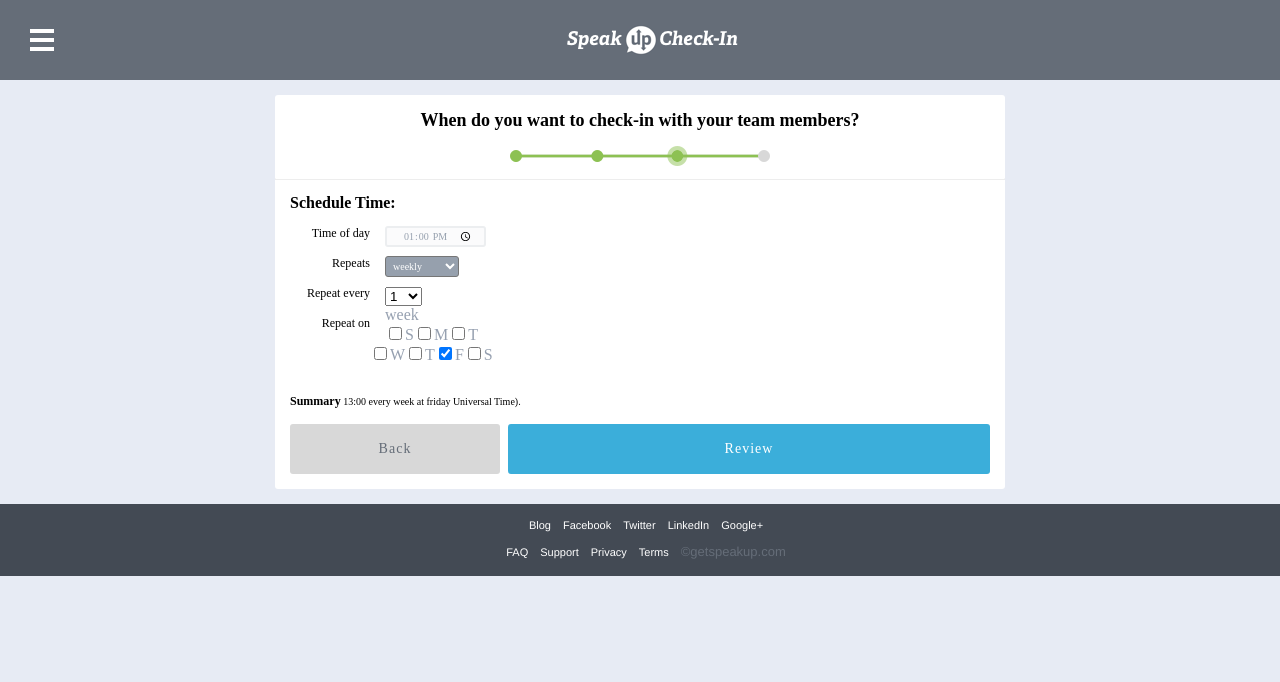
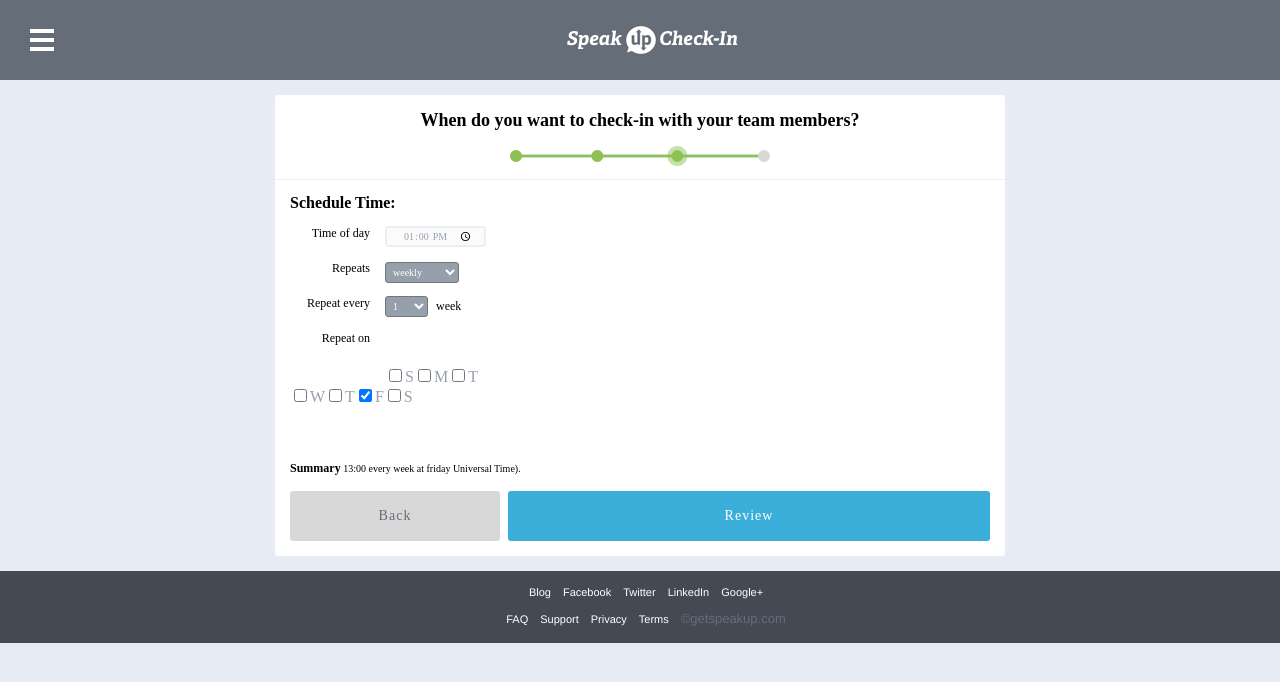
Before and after one commit to CarlPetterS/slackbot, a React (Create React App) app: page /onboard in a window 1280 px wide. Shown: the top 682 px of the page. Built offline with nearby package versions, Linux system fonts and the light colour scheme; what react-tap-event-plugin would draw is missing.

Commit message:
More schedule time fixing

```diff
--- a/src/App.js
+++ b/src/App.js
@@ -8,6 +8,9 @@ import { Container } from './containers/container'
 import { Onboard } from './components/onboard'
 
 import './styles/style.css'
+import './styles/landing-page.css'
+import './styles/onboarding-page.css'
+
 
 class App extends Component {
   render() {
--- a/src/components/landing.js
+++ b/src/components/landing.js
@@ -1,7 +1,5 @@
 import React from 'react'
 import { Link } from 'react-router-dom'
-
-import '../styles/landing-page.css'
 
 export const Landing = () => (
     <main>
--- a/src/components/onboard.js
+++ b/src/components/onboard.js
@@ -7,7 +7,6 @@ import { SelectUsers } from './select-users'
 import { ScheduleTime } from './schedule-time'
 import { Review } from './review'
 
-import '../styles/onboarding-page.css'
 
 const OnboardDummy = ({ currentCard }) => {
 
--- a/src/components/schedule-time.js
+++ b/src/components/schedule-time.js
@@ -39,20 +39,25 @@ export const ScheduleTimeDummy = ({
             <option value="monthly">monthly</option>
             <option value="yearly">yearly</option>
         </select>
-        <select className="schedule__repeatevery" value={schedule.repeat_every} onChange={(event) => selectRepeatEvery(event.target.value)}>
-            {Array.apply(null, Array(30)).map((_,i) =>
-                <option key={i} value={i+1}>{i+1}</option>
+        <select className="schedule__repeatevery"
+        value={schedule.repeat_every} onChange={(event) => selectRepeatEvery(event.target.value)}>
+            {Array(30).fill(null).map((_,i) =>
+                <option key={i} value={(i+1)}>{i+1}</option>
             )}
         </select>
         <p className="schedule__repeatevery--date">{schedule.repeats.substring(0, schedule.repeats.length - 2) + (schedule.repeat_every > 1 ? "s" : "")}</p>
+        <div className="schedule__weekdays">
         <input type="checkbox" checked={schedule.repeat_on.sun} value={schedule.repeat_on.sun} onChange={() => toggleDayRepeat('sun')}/>S
         <input type="checkbox" checked={schedule.repeat_on.mon} value={schedule.repeat_on.mon} onChange={() => toggleDayRepeat('mon')}/>M
         <input type="checkbox" checked={schedule.repeat_on.tue} value={schedule.repeat_on.tue} onChange={() => toggleDayRepeat('tue')}/>T
         </div>
+        </div>
+        <div className="schedule__weekdays">
         <input type="checkbox" checked={schedule.repeat_on.wed} value={schedule.repeat_on.wed} onChange={() => toggleDayRepeat('wed')}/>W
         <input type="checkbox" checked={schedule.repeat_on.thu} value={schedule.repeat_on.thu} onChange={() => toggleDayRepeat('thu')}/>T
         <input type="checkbox" checked={schedule.repeat_on.fri} value={schedule.repeat_on.fri} onChange={() => toggleDayRepeat('fri')}/>F
         <input type="checkbox" checked={schedule.repeat_on.sat} value={schedule.repeat_on.sat} onChange={() => toggleDayRepeat('sat')}/>S
+        </div>
         <h4 className="schedule__summary"><strong>Summary</strong>  {' ' + schedule.time + ' '}
             every {schedule.repeats.substring(0,schedule.repeats.length-2)} at
             {' ' + weekday.filter(day => schedule.repeat_on[day.substring(0,3)]).join(', ')}
--- a/src/styles/onboarding-page.css
+++ b/src/styles/onboarding-page.css
@@ -165,6 +165,10 @@ li {
   border-top: 1px solid #ECEEF0;
 }
 
+.user:hover {
+  background:#FBFBFC;
+}
+
 .user__selectall {
   font-weight: bold;
   margin-top: 15px;
@@ -228,10 +232,13 @@ li {
 }
 
 .schedule__summary {
+  display:block;
+  clear:both;
+  text-align: left;
   font-family: Adelle-sans;
   color:black;
   font-size:10px;
-  margin-top:30px;
+  margin-top:55px;
   margin-bottom:-15px;
 }
 
@@ -250,7 +257,7 @@ li {
 }
 
 .schedule__title {
-  margin-bottom:15px;
+  margin-bottom:20px;
   text-align: right;
   font-family: Adelle-sans;
   color:black;
@@ -266,7 +273,7 @@ li {
   border: 2px solid #ECEEF0;
   border-radius: 3px;
   text-align: center;
-  margin-bottom:9px;
+  margin-bottom:15px;
   padding-left:15px;
   padding-right:10px;
 }
@@ -287,34 +294,46 @@ li {
   font-size:10px;
   padding-bottom:3px;
   border-radius: 3px;
-  margin-bottom:10px;
+  margin-bottom:13px;
 }
 
 .schedule__repeats:focus {
   outline:0;
 }
 
-.schedule__repeatevery {
-  display: inline-block;
+.schedule__repeatevery {
+  float:left;
   font-family: Adelle-sans;
+  display: block;
   background: #96A0AD;
   color:white;
-  border:1px solid red;
-  padding-right:15px;
+  padding-right:8px;
   padding-left:3px;
   padding-top:3px;
   font-size:10px;
   padding-bottom:3px;
   border-radius: 3px;
+  margin-bottom:10px;
 }
 
-.schedule__repeatevery:focus {
+.schedule__repeatevery {
   outline:0;
 }
 
-.schedule__repeatevery--date {
-  border: 1px solid red;
-  display: block;
+
+.schedule__repeatevery--date {
+  display: inline;
   font-family: Adelle-sans;
+  font-size:12px;
   color:black;
+  margin-left:8px;
 }
+
+.schedule__weekdays {
+  display:block;
+  clear:both
+}
+
+.schedule__weekdays--buttons {
+
+}
```
